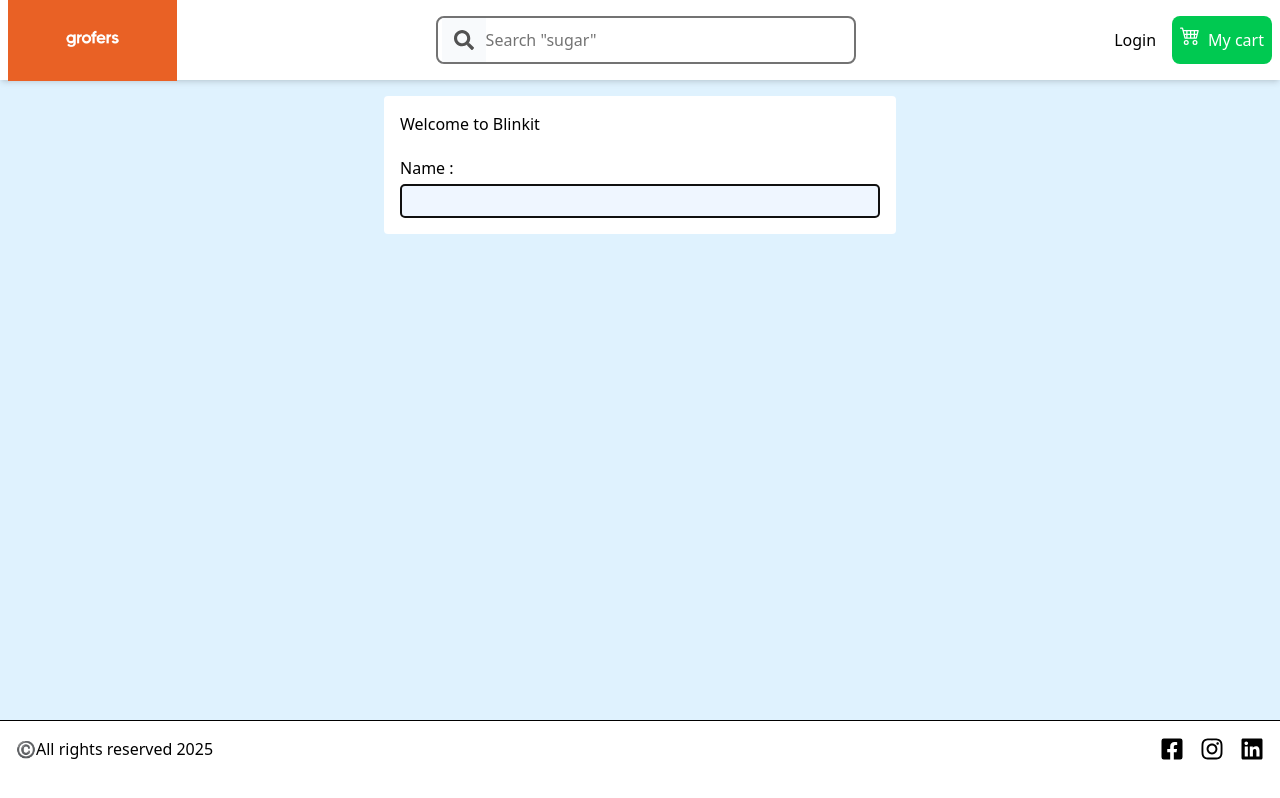
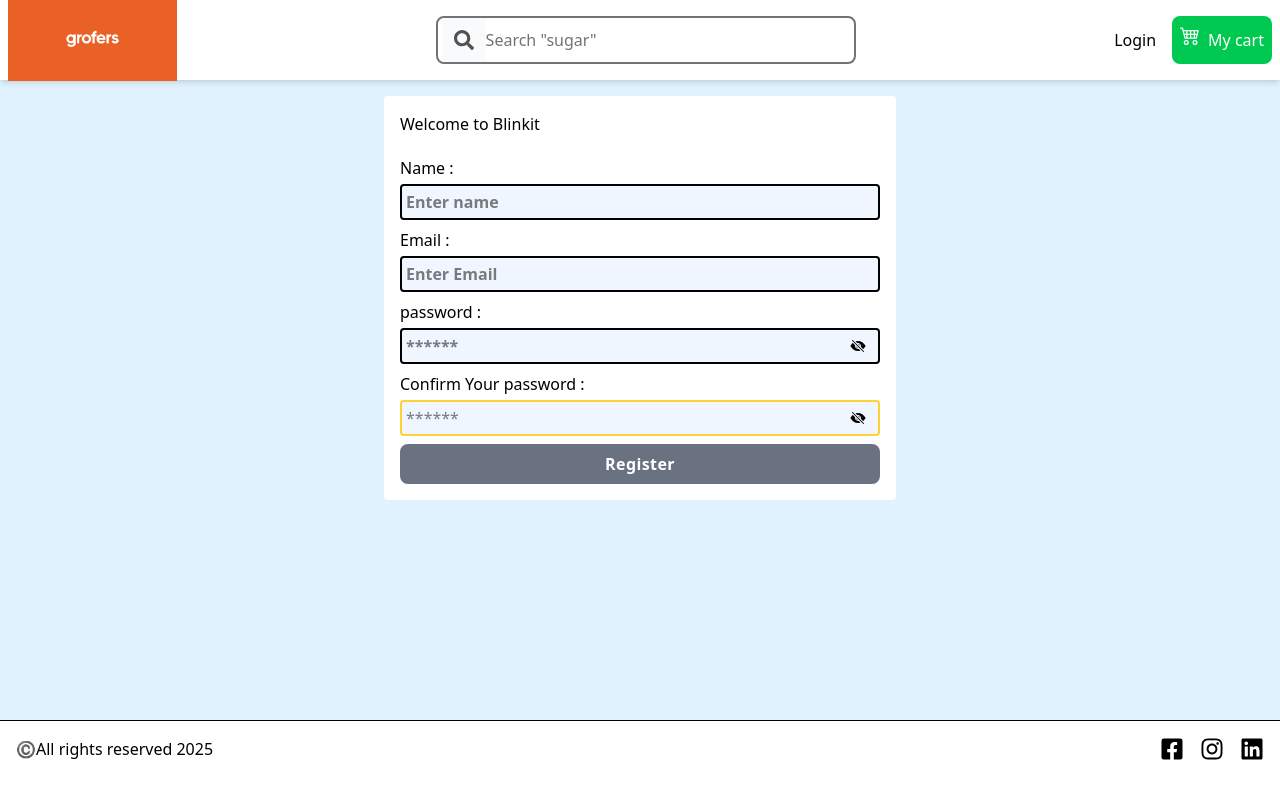
Before and after one commit to Mayur-Bhil/blinkit, a React (Vite) app in the folder client/: page /register in a window 1280 px wide. Built offline with nearby package versions, Linux system fonts and the light colour scheme.

Commit message:
add registraion page

```diff
--- a/client/src/components/Header.jsx
+++ b/client/src/components/Header.jsx
@@ -46,7 +46,7 @@
             <button className="text-neutral-800 lg:hidden">
               <FaRegUserCircle size={35} />
             </button>
-            {/* DeskTop  */}
+            {/* DeskTop  vsersion */}
                 <div className="hidden lg:flex lg:items-center lg:gap-2">
                     <button onClick={redireactToLoginpage}className="cursor-pointer">Login</button>
                     <button className="bg-green-500 flex items-center gap-2 px-2 py-3 rounded-lg ml-2 text-white hover:bg-green-800">
--- a/client/src/components/Search.jsx
+++ b/client/src/components/Search.jsx
@@ -1,41 +1,42 @@
-import React, { useEffect, useState } from 'react'
-import { FaArrowLeft, FaSearch } from 'react-icons/fa'
-import { Link, useLocation, useNavigate } from 'react-router-dom';
-import { TypeAnimation } from 'react-type-animation';
-import useMobile from '../hooks/useMobile';
+import React, { useEffect, useState } from "react";
+import { FaArrowLeft, FaSearch } from "react-icons/fa";
+import { Link, useLocation, useNavigate } from "react-router-dom";
+import { TypeAnimation } from "react-type-animation";
+import useMobile from "../hooks/useMobile";
 
 const Search = () => {
   const [isMobile] = useMobile();
   const navigate = useNavigate();
   const location = useLocation();
-    const [isSearchPage,setisSearchPage] = useState(false);
+  const [isSearchPage, setisSearchPage] = useState(false);
 
-    useEffect(()=>{
-        const page = location.pathname === "/search"
-        setisSearchPage(page)
-    },[location])
+  useEffect(() => {
+    const page = location.pathname === "/search";
+    setisSearchPage(page);
+  }, [location]);
 
-    const redirectedToSearchPage = ()=>{
-        navigate("/search")
-    }
+  const redirectedToSearchPage = () => {
+    navigate("/search");
+  };
 
   return (
-    <div className='search w-full flex items-center p-1 overflow-hidden min-w-[300px] lg:min-w-[420px] h-11 lg:h-12 rounded-lg text-neutral-500 border-2 group-focus-visible:border-amber-300' >
+    <div className="search w-full flex items-center p-1 overflow-hidden min-w-[300px] lg:min-w-[420px] h-11 lg:h-12 rounded-lg text-neutral-500 border-2 focus-within:border-amber-300 group">
       <div>
-
-                { (isMobile && isSearchPage) ? ( <Link  to={"/"} className="flex cursor-pointer justify-center items-center h-full p-3 text-neutral-600 bg-slate-50 group-focus-within:text-amber-500" >
+        {isMobile && isSearchPage ? (
+          <Link
+            to={"/"}
+            className="flex cursor-pointer justify-center items-center h-full p-3 text-neutral-600 bg-slate-50     group-focus-within:text-amber-500"
+          >
             <FaArrowLeft />
           </Link>
-            ):(
-                <button className='flex cursor-pointer justify-center items-center h-full p-3 text-neutral-600 bg-slate-50 group-focus-within:text-amber-500'>
-                        <FaSearch  size={20}  />
+        ) : (
+          <button className="flex cursor-pointer justify-center items-center h-full p-3 text-neutral-600 bg-slate-50 group-focus-within:text-amber-500">
+            <FaSearch size={20} />
           </button>
         )}
-
       </div>
-        <div className='w-full'>
-                {
-                    !isSearchPage? (
+      <div className="w-full">
+        {!isSearchPage ? (
           <div onClick={redirectedToSearchPage}>
             <TypeAnimation
               sequence={[
@@ -53,7 +54,7 @@
                 3000,
                 'Search "fanta "', // Types 'Three' without deleting 'Two'
                 () => {
-                console.log('Sequence completed');
+                  console.log("Sequence completed");
                 },
               ]}
               wrapper="span"
@@ -61,17 +62,20 @@
               repeat={Infinity}
             />
           </div>
-                    ):(
+        ) : (
           // i ws on search page
-                        <div className='w-full h-full'>
-                            <input className='bg-transparent w-full h-full outline-none' autoFocus type="text" placeholder='search for groceries' />
+          <div className="w-full h-full">
+            <input
+              className="bg-transparent w-full h-full outline-none"
+              autoFocus
+              type="text"
+              placeholder="search for groceries"
+            />
           </div>
-                    )
-                }
+        )}
       </div>
+    </div>
+  );
+};
 
-    </div>
-  )
-}
-
-export default Search
+export default Search;
--- a/client/src/pages/Register.jsx
+++ b/client/src/pages/Register.jsx
@@ -1,5 +1,6 @@
 import React, { useState } from 'react'
 import { data } from 'react-router-dom';
+import { IoEyeOff ,IoEye} from "react-icons/io5";
 
 const Register = () => {
 
@@ -9,6 +10,10 @@
         password:"",
         confirmpassword:""
     });
+
+    const [showPassword,setShowpassword] = useState(false);
+    const [showconfirmpassword,setShowConfirmPassword] = useState(false);
+
     const handelChange = (e) =>{
         const {name,value} = e.target;
         setData((prev)=>{
@@ -19,9 +24,11 @@
         })
 
     }
+    const validateData = Object.values(data).every(el => el)
+
   return (
     <section className="w-full container flex justify-center mx-auto px-2 ">
-            <div className='bg-white my-4 w-full max-w-lg rounded p-4'>
+            <div className='bg-white my-4 w-full max-w-lg mx-auto rounded p-4'>
                     <p>Welcome to Blinkit</p>
                     <form action="" className='grid gap-2 mt-5'>
                         <div className='grid gap-1' >
@@ -30,12 +37,77 @@
                             id='name'
                             type="text"
                             autoFocus
-                            className='bg-blue-50 p-1 border rounded-sm'
+                            className='bg-blue-50 p-1 border-2 outline-none rounded-sm focus:border-amber-300 font-semibold '
                             value={data.name}
                             onChange={handelChange}
                             name='name'
+                            placeholder='Enter name'
+                            />
+
+                        </div>
+                        <div className='grid gap-1' >
+                            <label htmlFor="email">Email :</label>
+                            <input
+                            id='email'
+                            type="email"
+                            className='bg-blue-50 p-1 outline-none border-2 rounded-sm focus:border-amber-300 font-semibold'
+                            value={data.email}
+                            onChange={handelChange}
+                            name='email'
+                            placeholder='Enter Email'
                             />
                         </div>
+                        <div className='grid gap-1' >
+                            <label htmlFor="password">password :</label>
+                            <div className='bg-blue-50 p-1 border-2 rounded-sm flex items-center justify-between focus-within:border-amber-300 font-semibold'>
+                                <input
+                            id='password'
+                            type={showPassword ? "text" : "password"}
+                            autoFocus
+                            className='w-full outline-none'
+                            value={data.password}
+                            onChange={handelChange}
+                            name='password'
+                            placeholder='******'
+                            />
+                            <div className='cursor-pointer mx-2' onClick={()=>setShowpassword(prev=> !prev)}>
+                                {
+                                    showPassword ?(
+                                        <IoEye />
+                                    ):(
+                                        <IoEyeOff />
+                                    )
+                                }
+                            </div>
+                            </div>
+
+                        </div>
+                         <div className='grid gap-1' >
+                            <label htmlFor="confirmpassword">Confirm Your password :</label>
+                            <div className='bg-blue-50 p-1 border-2 rounded-sm flex items-center justify-between focus-within:border-amber-300 '>
+                                <input
+                            id='confirmpassword'
+                            type={showconfirmpassword ? "text" : "password"}
+                            autoFocus
+                            className='w-full outline-none'
+                            value={data.confirmpassword}
+                            onChange={handelChange}
+                            name='confirmpassword'
+                            placeholder='******'
+                            />
+                            <div className='cursor-pointer mx-2' onClick={()=>setShowConfirmPassword(prev=> !prev)}>
+                                {
+                                    showconfirmpassword ?(
+                                        <IoEye />
+                                    ):(
+                                        <IoEyeOff />
+                                    )
+                                }
+                            </div>
+                            </div>
+
+                        </div>
+                        <button className={`${validateData?"bg-green-400":"bg-gray-500"} text-white tracking-wide py-2 rounded-lg font-semibold`}>Register</button>
                     </form>
             </div>
     </section>
```
Lines whose indentation alone changed are shown as unchanged.
